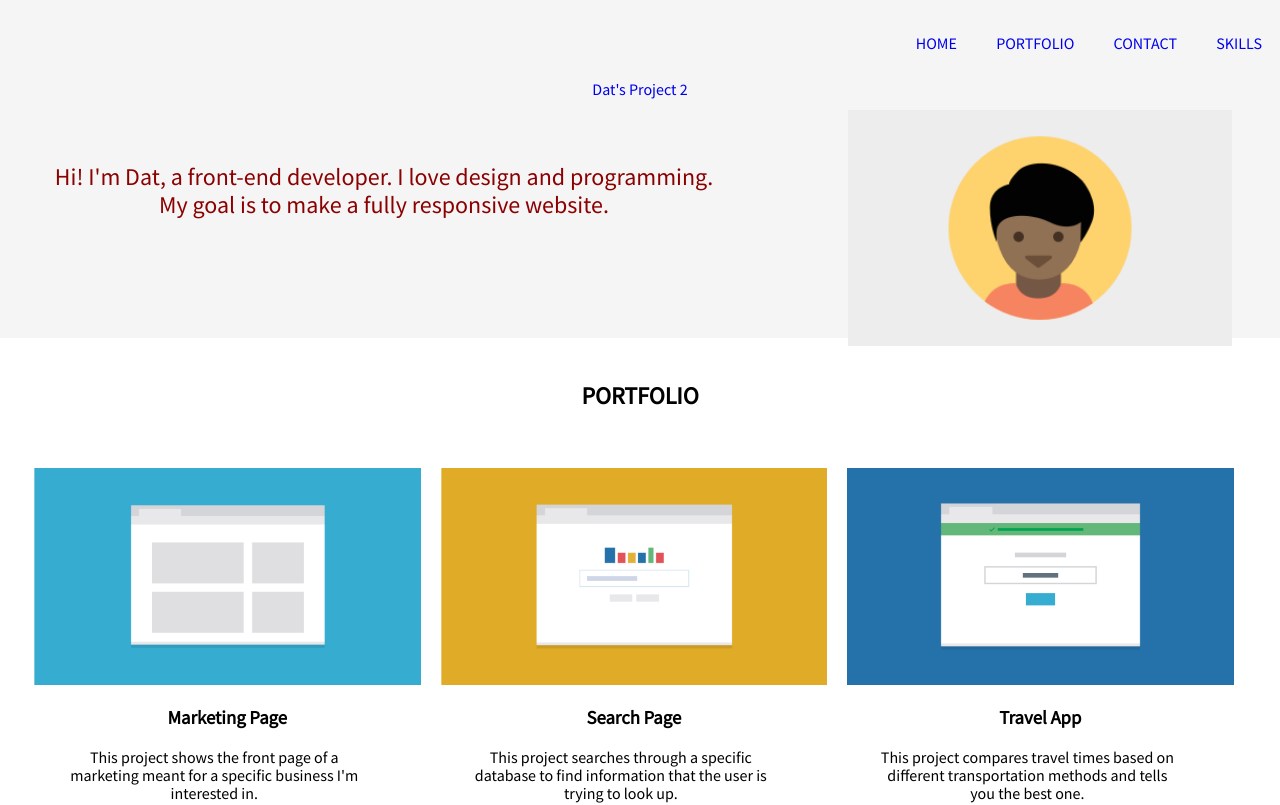
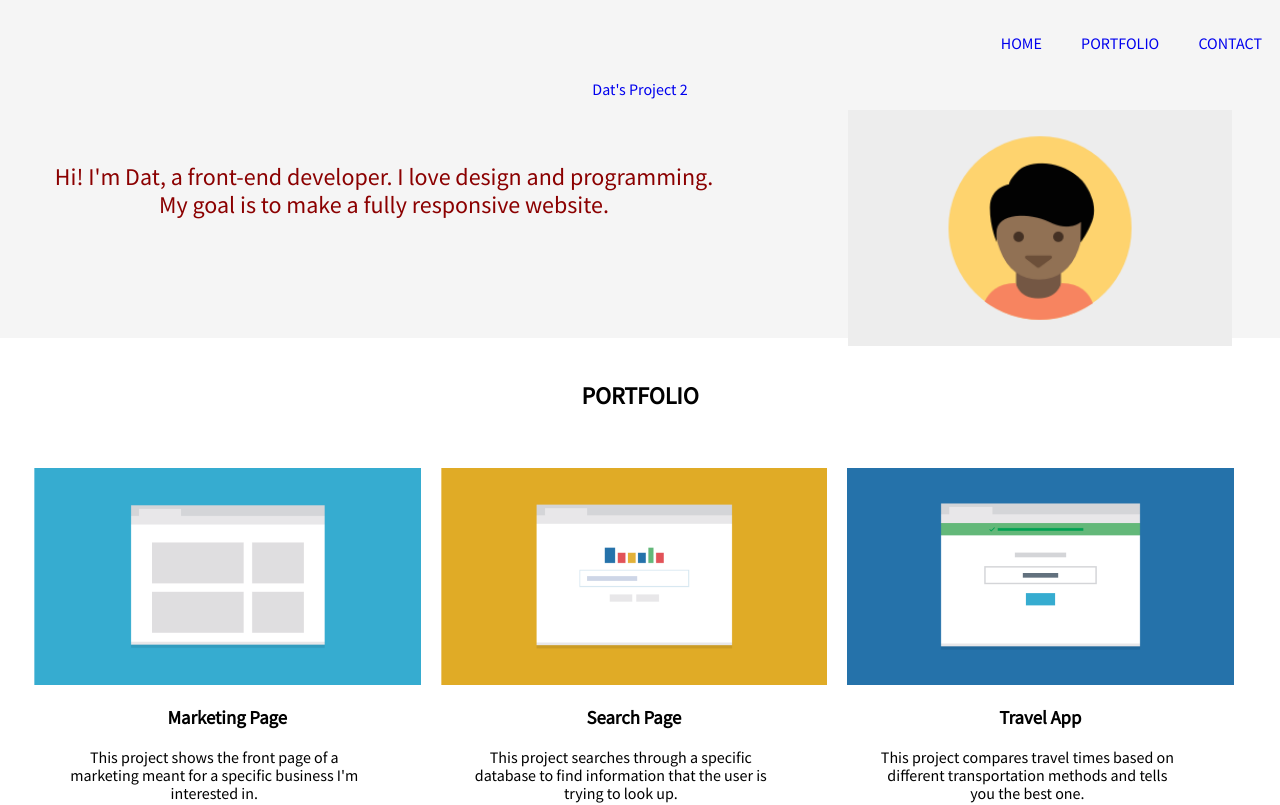
Before and after one commit to oooharuooo/Responsive-Layout-Project2, a plain HTML site: page Project2-Responsive-layout/index.html in a window 1280 px wide. Shown: the top 805 px of the page. Drawn offline with Linux system fonts and the light colour scheme.

```diff
--- a/Project2-Responsive-layout/index.html
+++ b/Project2-Responsive-layout/index.html
@@ -17,7 +17,6 @@
                     <li><a href="#homePage">HOME</a></li>
                     <li><a href="#portfolio">PORTFOLIO</a></li>
                     <li><a href="#contact">CONTACT</a></li>
-                    <li><a href="#">SKILLS</a></li>
                 </ul>
             </nav>
         <div class="Personal clearfix">
```
